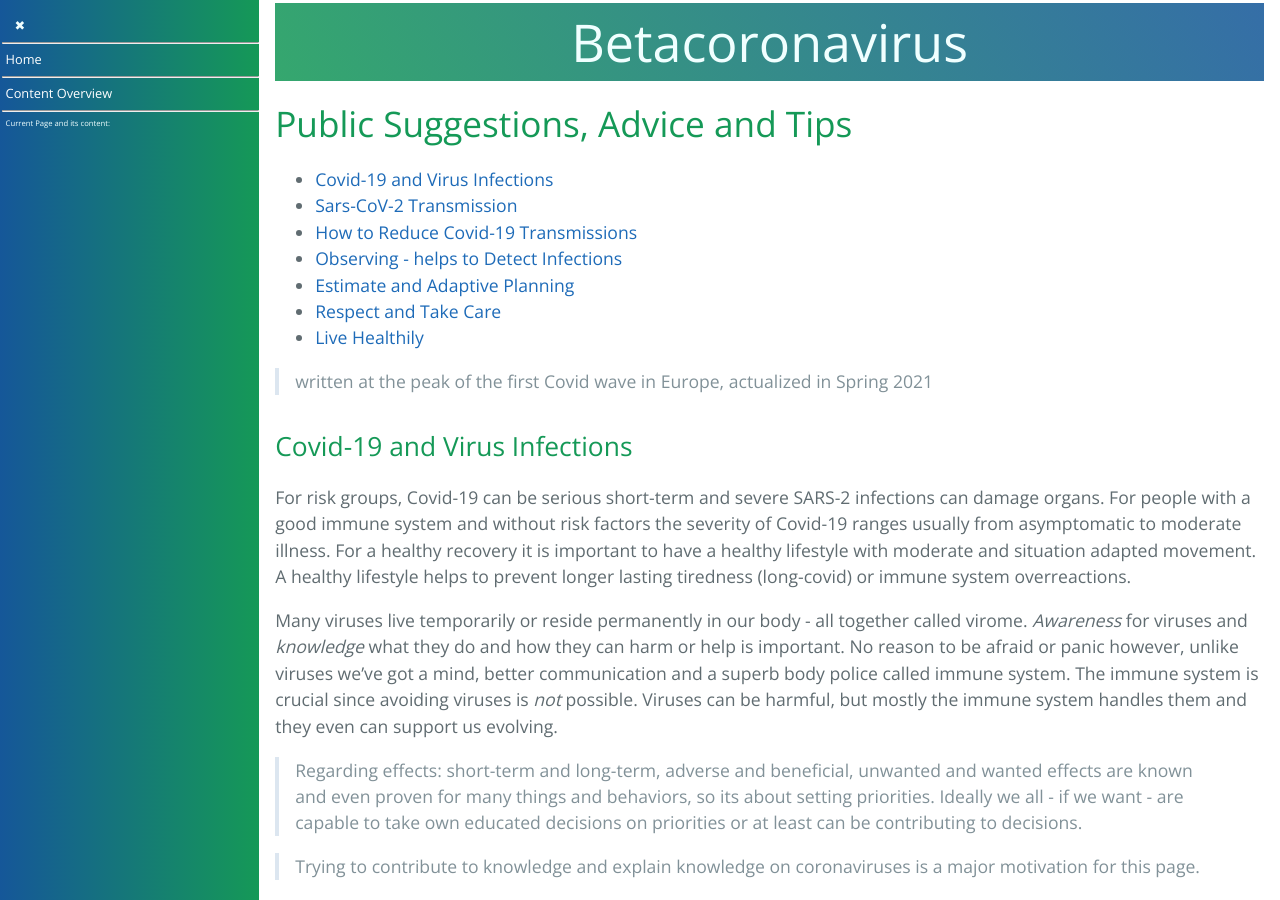
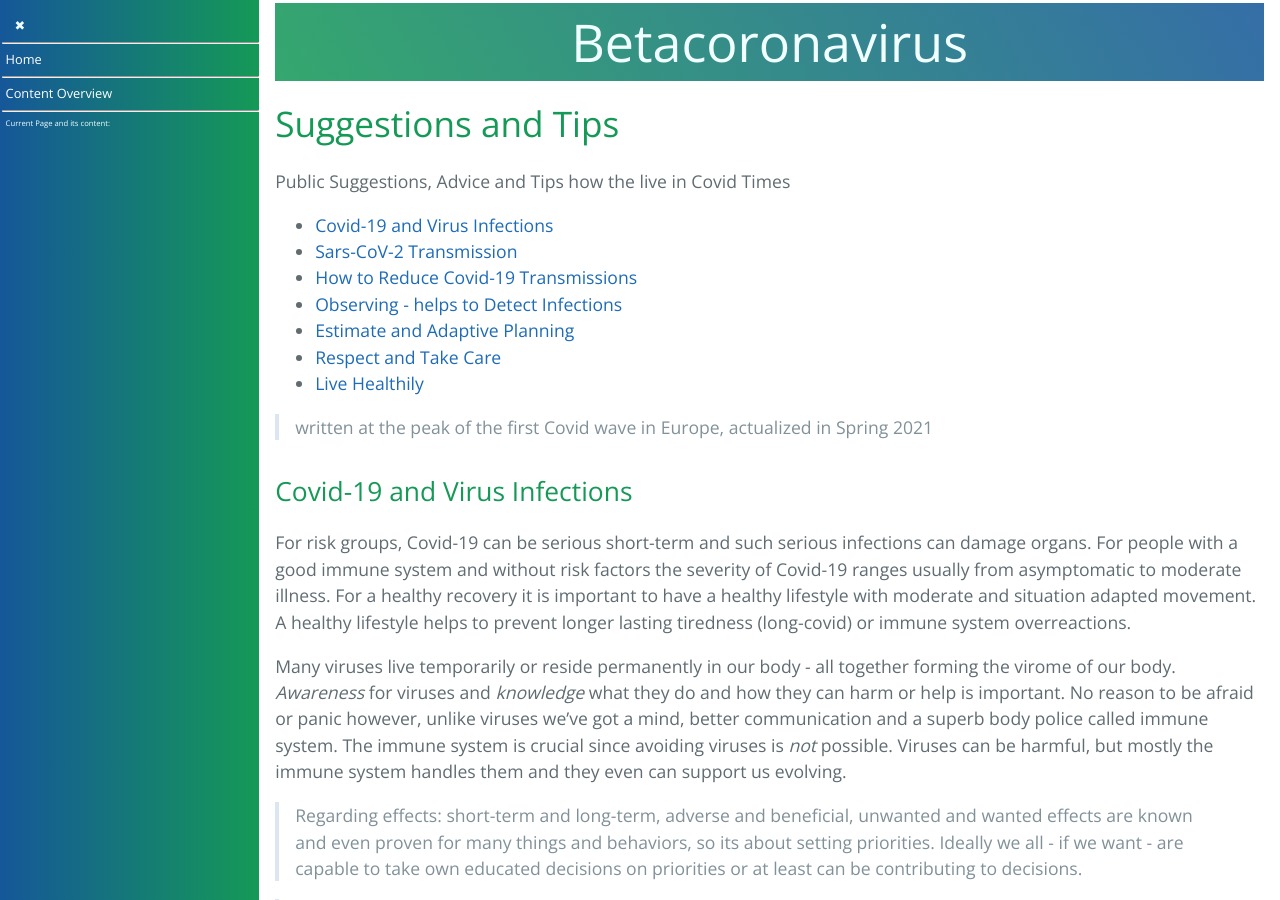
Before and after one commit to forestgrape/coronavirus, a Jekyll site: the page built from 1_introduction/suggestions.md, in a window 1280 px wide and 900 px high. Built offline with Jekyll 4.4.1, drawn with Linux system fonts in a browser that asks for light colours; our own code applies the rules of GitHub Pages for plain Markdown files.

Commit message:
formulations

```diff
--- a/1_introduction/suggestions.md
+++ b/1_introduction/suggestions.md
@@ -1,5 +1,6 @@
 
-# Public Suggestions, Advice and Tips
+# Suggestions and Tips
+Public Suggestions, Advice and Tips how the live in Covid Times
 
 * [Covid-19 and Virus Infections](#covid-19-and-virus-infections)
 * [Sars-CoV-2 Transmission](#sars-cov-2-transmission)
@@ -12,9 +13,9 @@
 > written at the peak of the first Covid wave in Europe, actualized in Spring 2021
 
 ## Covid-19 and Virus Infections
-For risk groups, Covid-19 can be serious short-term and severe SARS-2 infections can damage organs. For people with a good immune system and without risk factors the severity of Covid-19 ranges usually from asymptomatic to moderate illness. For a healthy recovery it is important to have a healthy lifestyle with moderate and situation adapted movement. A healthy lifestyle helps to prevent longer lasting tiredness (long-covid) or immune system overreactions.
+For risk groups, Covid-19 can be serious short-term and such serious infections can damage organs. For people with a good immune system and without risk factors the severity of Covid-19 ranges usually from asymptomatic to moderate illness. For a healthy recovery it is important to have a healthy lifestyle with moderate and situation adapted movement. A healthy lifestyle helps to prevent longer lasting tiredness (long-covid) or immune system overreactions.
 
-Many viruses live temporarily or reside permanently in our body - all together called virome. *Awareness* for viruses and *knowledge* what they do and how they can harm or help is important. No reason to be afraid or panic however, unlike viruses we've got a mind, better communication and a superb body police called immune system. The immune system is crucial since avoiding viruses is _not_ possible. Viruses can be harmful, but mostly the immune system handles them and they even can support us evolving.
+Many viruses live temporarily or reside permanently in our body - all together forming the virome of our body. *Awareness* for viruses and *knowledge* what they do and how they can harm or help is important. No reason to be afraid or panic however, unlike viruses we've got a mind, better communication and a superb body police called immune system. The immune system is crucial since avoiding viruses is _not_ possible. Viruses can be harmful, but mostly the immune system handles them and they even can support us evolving.
 
 > Regarding effects: short-term and long-term, adverse and beneficial, unwanted and wanted effects are known and even proven for many things and behaviors, so its about setting priorities. Ideally we all - if we want - are capable to take own educated decisions on priorities or at least can be contributing to decisions.
 
```
Also changed, not shown: 1_introduction/illustrative_resources.md (+4 -1 lines).
